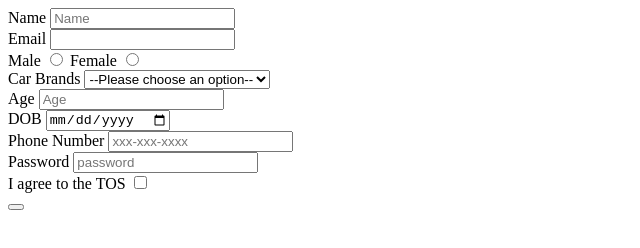
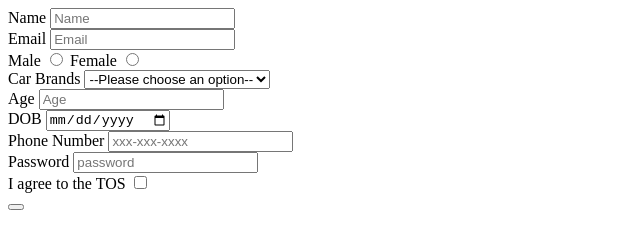
Before and after one commit to acciojob/signup-form-car-Bharat8087, a website: page main.html in a window 1280 px wide. Shown: the full height of the page, 0-640 px from the left. Drawn offline with Linux system fonts and the light colour scheme.

Commit message:
created a submission

```diff
--- a/main.html
+++ b/main.html
@@ -9,7 +9,7 @@
         <input type="text" id="name" name="name" placeholder="Name" required>
         <br>
         <label for="email">Email</label>
-        <input type="email" id="email" name="email" required><br>
+        <input type="email" id="email" name="email" placeholder="Email" required><br>
         <label for="gender_m">Male</label>
         <input type="radio" id="gender_m" name="gender" required>
         <label for="gender_f">Female</label>
```
